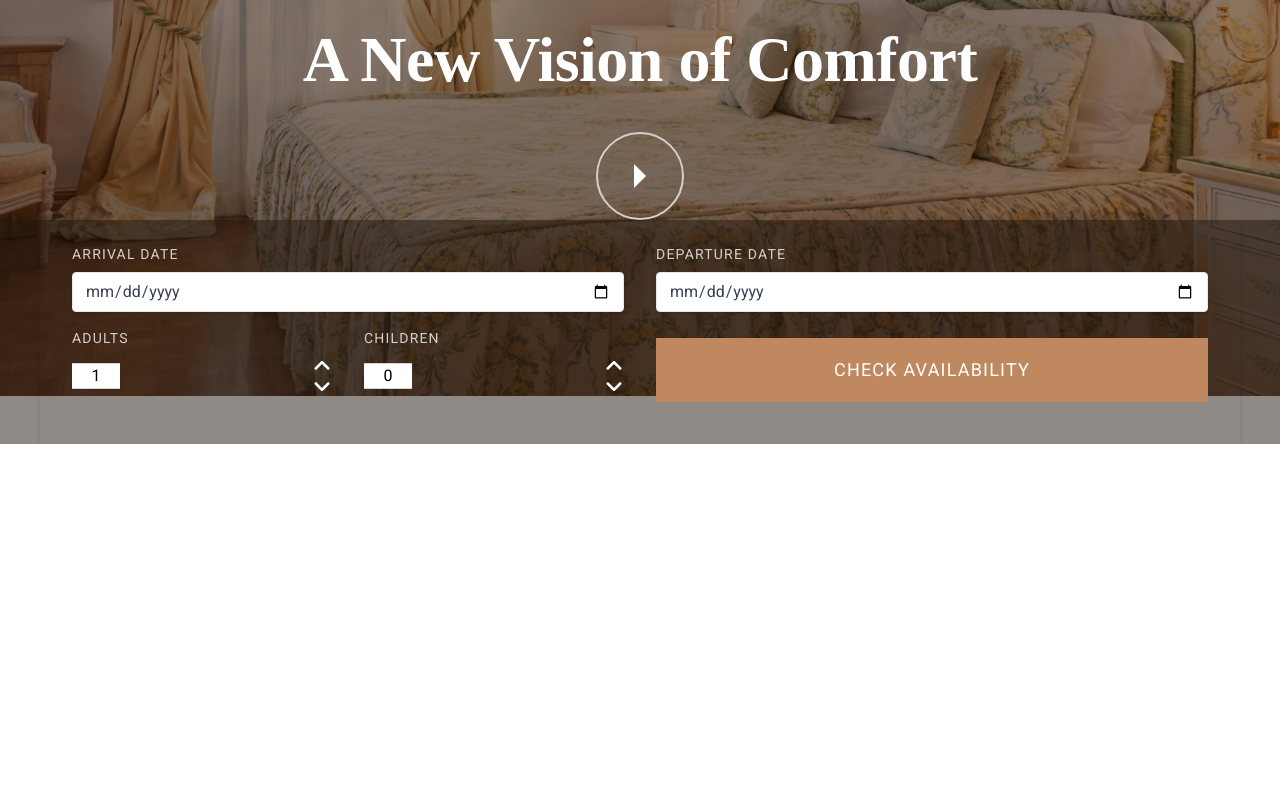
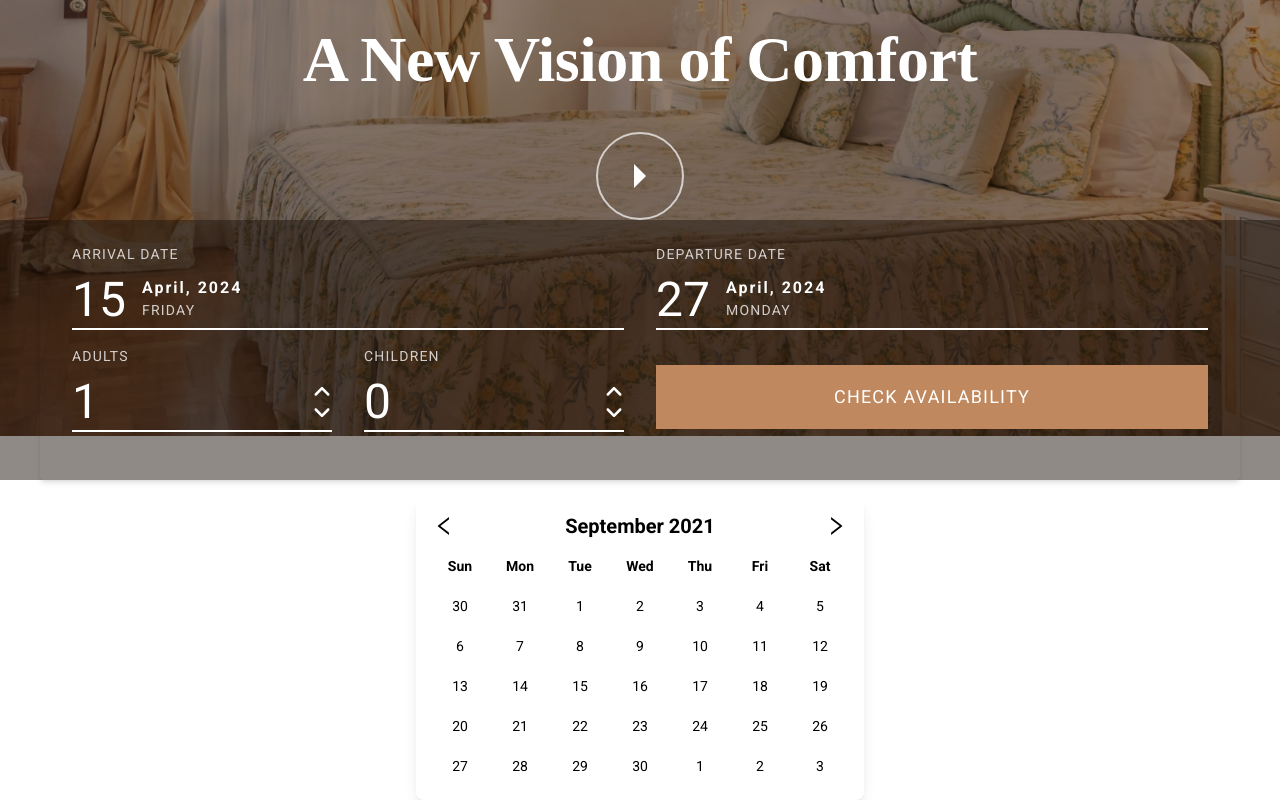
Before and after one commit to mnosumon/hotel-prive, a React (Vite) app: page / in a window 1280 px wide. Shown: the part 404-1204 px from the top of the page. Before the commit the page ends 848 px from the top, so only its background shows below. Built offline with nearby package versions, Linux system fonts and the light colour scheme; a web font is replaced by a local one.

Commit message:
Calender working

```diff
--- a/src/componets/home/banner/Banner.jsx
+++ b/src/componets/home/banner/Banner.jsx
@@ -5,13 +5,14 @@ import SubHeading from '../../utilities/SubHeading'
 import Heading from '../../utilities/Heading'
 import Button from '../../utilities/Button'
 import RoomBook from './roomBook/RoomBook'
+import Calendar from './roomBook/Calendar'
 
 const Banner = () => {
   const styles={
     header:{
     background: 'rgba(71, 61, 53, 1)',
     backgroundImage:`url(${BannerBG})`,
-    height: '100vh',
+    height: '105vh',
     backgroundPosition:'center',
     backgroundRepeat: 'no-repeat',
     backgroundSize: 'cover'
@@ -27,6 +28,7 @@ const Banner = () => {
             <Button className="mt-3 w-[88px] h-[88px] border-2 rounded-full border-color-neutral-20 border-solid relative after:content-[''] after:absolute after:w-0 after:h-0 after:border-b-[12px] after:border-t-[12px] after:border-l-[12px] after:border-solid after:border-y-transparent after:border-l-color-neutral-0 after:top-1/2 after:left-1/2 after:-translate-x-1/2 after:-translate-y-1/2" content=" " />
           </div>
           <RoomBook/>
+          <Calendar/>
       </div>
     </>
   )
--- /dev/null
+++ b/src/componets/home/banner/roomBook/Calendar.jsx
@@ -0,0 +1,44 @@
+import React from 'react';
+import { AiOutlineLeft, AiOutlineRight } from 'react-icons/ai';
+
+const Calendar = () => {
+  const month = "September 2021";
+  const daysOfWeek = ["Sun", "Mon", "Tue", "Wed", "Thu", "Fri", "Sat"];
+  const daysInMonth = [
+    ["30", "31", 1, 2, 3, 4, 5],
+    [6, 7, 8, 9, 10, 11, 12],
+    [13, 14, 15, 16, 17, 18, 19],
+    [20, 21, 22, 23, 24, 25, 26],
+    [27, 28, 29, 30, "1", "2", "3"]
+  ];
+
+  return (
+    <div className="p-4 max-w-md mx-auto bg-white shadow-lg rounded-lg">
+      <div className="flex justify-between items-center mb-2">
+        <button>
+        <AiOutlineLeft size={24} />
+        </button>
+        <div className="text-xl font-semibold">{month}</div>
+        <button>
+          <AiOutlineRight size={24} />
+        </button>
+      </div>
+      <div className="grid grid-cols-7 gap-1 text-sm">
+        {daysOfWeek.map((day) => (
+          <div key={day} className="p-2 text-center font-semibold">{day}</div>
+        ))}
+        {daysInMonth.flat().map((day, index) => (
+          <div className='p-2 text-center'>
+            {day}
+          </div>
+        ))}
+      </div>
+      {/* <div
+            key={index}
+            className={`p-2 text-center ${day === 9 ? 'bg-blue-500 text-white' : ''} ${typeof day === 'string' ? 'text-gray-400' : ''}`}
+          > */}
+    </div>
+  );
+};
+
+export default Calendar;
--- a/src/componets/home/banner/roomBook/CatchData.jsx
+++ b/src/componets/home/banner/roomBook/CatchData.jsx
@@ -1,15 +1,16 @@
 import React from 'react'
 
-const CatchData = ({ conent, date, setDate }) => {
+const CatchData = ({ content, day, month, weklyDay}) => {
   return (
-    <div className="mb-4 md:w-1/2">
-        <label className="block text-color-neutral-20 uppercase tracking-[1.2px] text-sm font-normal mb-2">{conent}</label>
-        <input
-        type="date"
-        value={date}
-        onChange={(e) => setDate(e.target.value)}
-        className="shadow appearance-none border rounded w-full py-2 px-3 text-gray-700 leading-tight focus:outline-none focus:shadow-outline"
-        />
+    <div className="mb-4 md:w-1/2 border-b-2 border-color-neutral-0">
+        <label className="block text-color-neutral-20 uppercase tracking-[1.2px] text-sm font-normal mb-2">{content}</label>
+        <p className="w-full bg-transparent outline-none text-color-neutral-0 text-5xl leading-[56px] flex items-center gap-4">
+          <span>{day}</span>
+          <div className="flex flex-col gap-1">
+            <span className='text-base leading-4 tracking-[2px] text-color-neutral-0 font-bold'>{month}</span>
+            <span className='text-sm tracking-[1.2px] uppercase text-color-neutral-20'>{weklyDay}</span>
+          </div>
+        </p>
     </div>
   )
 }
--- a/src/componets/home/banner/roomBook/RoomBook.jsx
+++ b/src/componets/home/banner/roomBook/RoomBook.jsx
@@ -18,8 +18,8 @@ const RoomBook = () => {
       <div className="container">
         <form onSubmit={handleSubmit} className=" shadow-md rounded px-8 pt-6 pb-8 mb-4">
           <div className="md:flex justify-between gap-8">
-            <CatchData conent="Arrival Date" date={arrivalDate} setDate={setArrivalDate} />
-            <CatchData conent="Departure Date" date={departureDate} setDate={setDepartureDate} />
+            <CatchData content="Arrival Date" day="15" month="April, 2024" weklyDay="Friday" />
+            <CatchData content="Departure Date" day="27" month="April, 2024" weklyDay="monday" />
           </div>
           <div className="flex justify-between gap-8">
             <div className="flex w-1/2 gap-4 md:gap-8">
--- a/src/componets/home/banner/roomBook/RoomQuantity.jsx
+++ b/src/componets/home/banner/roomBook/RoomQuantity.jsx
@@ -5,12 +5,9 @@ const RoomQuantity = ({ conent, quantity, setQuantity }) => {
   return (
     <div className="mb-4 w-1/2">
     <label className="block text-color-neutral-20 uppercase tracking-[1.2px] text-sm font-normal mb-2">{conent}</label>
-    <div className="flex items-center justify-between">
+    <div className="flex items-center gap-3 justify-between border-b-2 border-color-neutral-0">
       <input
-        type="text"
-        readOnly
-        value={quantity}
-        className="w-12 text-center border-t border-b border-gray-300"
+        type="text" readOnly value={quantity} className="w-full bg-transparent outline-none text-color-neutral-0 text-5xl leading-[56px]"
       />
       <div className="flex flex-col">
         <button type='button' onClick={() => setQuantity(quantity + 1)} disabled={quantity < 0}>
```
